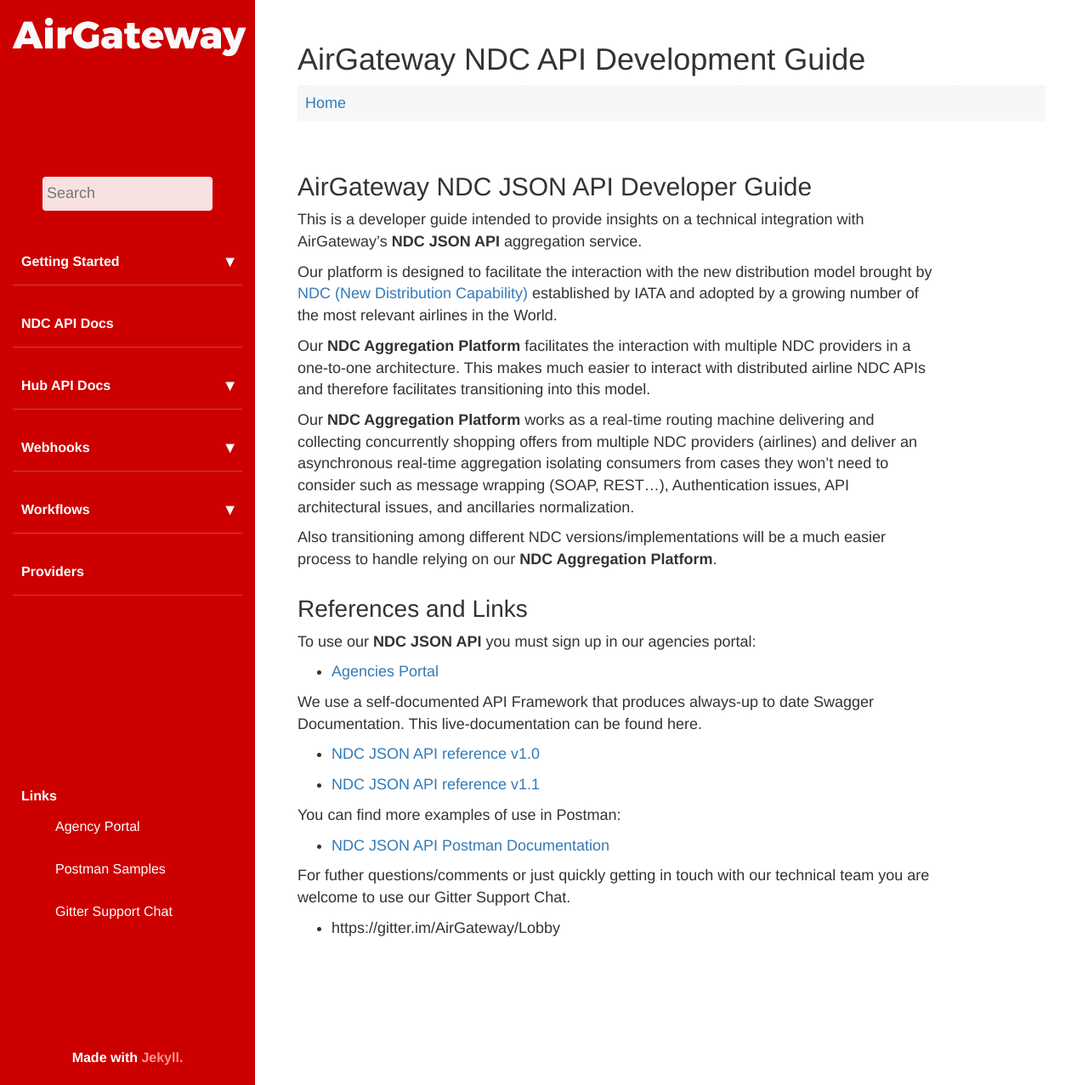
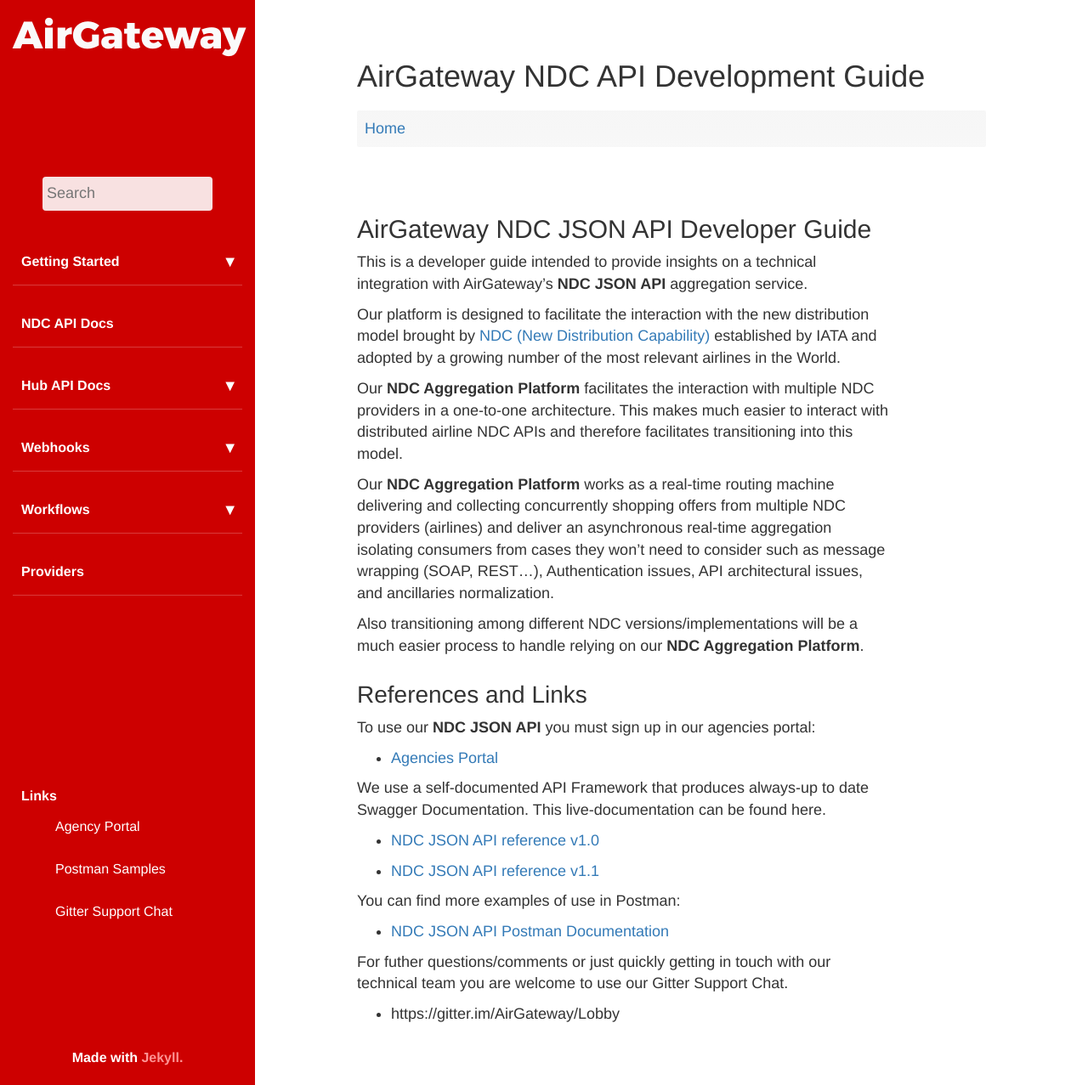
Before and after one commit to AirGateway/dev-guides-jekyll, a Jekyll site: the page built from index.md, in a window 1280 px wide and 1277 px high. Shown: the whole window at 85% size. Built offline with Jekyll 4.4.1, drawn with Linux system fonts in a browser that asks for light colours; comment, search, counter and statistics services are not loaded.

Commit message:
Post style modified

```diff
--- a/assets/css/_layout.scss
+++ b/assets/css/_layout.scss
@@ -262,7 +262,7 @@ body {
 
 #tg-sb-content {
   grid-column-start: 2;
-  padding: 5rem;
+  padding: 6rem 12rem;
   font-family: "Helvetica Neue", Helvetica, Arial, sans-serif;
   font-size: 18px;
   font-style: initial !important;
@@ -278,19 +278,23 @@ body {
     }
   }
 
+  .post-header {
+    margin-bottom: 6rem;
+  }
+
   .post-title-main {
-    margin-top: 0px !important;
-    margin-bottom: 10px !important;
+    margin-top: 1rem !important;
+    margin-bottom: 2rem !important;
     h1 {
       font-size: 54px;
       letter-spacing: 5px;
     }
   }
 
-  .post-header {
-    min-width: 800px;
-    max-width: 1000px;
-  }
+  //.post-header {
+  //  min-width: 800px;
+  //  max-width: 1000px;
+  //}
 
   table {
     min-width: 800px;
--- a/js/search.js
+++ b/js/search.js
@@ -61,11 +61,9 @@ jQuery(function () {
   });
 
   var buildSearchResult = (doc) => {
-    console.log(doc.url);
     var docUrl = doc.url;
     docUrl = docUrl.replace(/-/g, "_");
     docUrl = docUrl.concat(".html");
-    console.log(docUrl);
     var li = document.createElement("li"),
       article = document.createElement("article"),
       header = document.createElement("header"),
@@ -78,10 +76,8 @@ jQuery(function () {
 
     //a.href += "/pages/" + doc.url;
 
-
     a.href = docUrl;
     a.textContent = doc.name;
- console.log(a);
     p1.dataset.field = "content";
     p1.textContent = doc.content;
     p1.style.textOverflow = "ellipsis";
```
